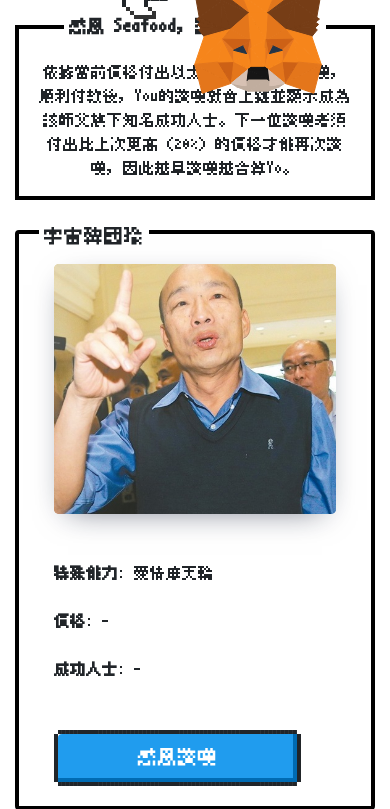
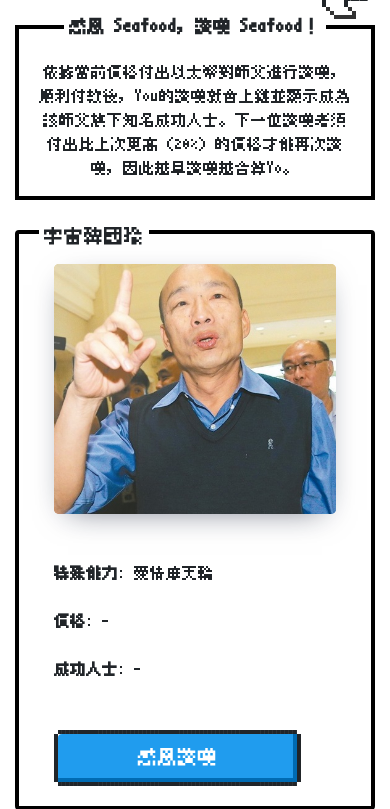
Before and after one commit to dAAAb/pet-shop-zh, a website: page src/index.html in a window 390 px wide. Shown: the part 97-906 px from the top of the page. Drawn offline with nearby package versions, Linux system fonts and the light colour scheme; no server answers; files whose address does not match are found by name.

Commit message:
Update index.html

```diff
--- a/src/index.html
+++ b/src/index.html
@@ -74,7 +74,7 @@
 
       @media only screen and (max-width: 768px) {
         #logo-container svg {
-          width: 200px;
+          width: 0px;
           height: auto;
           margin-top: 15px;
         }
```
